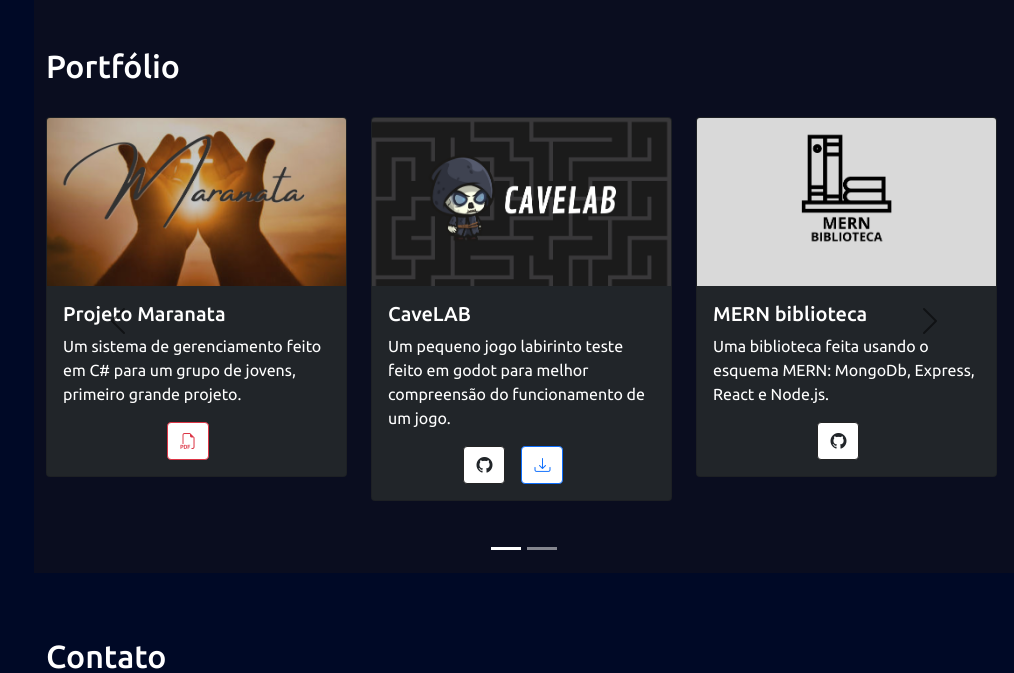
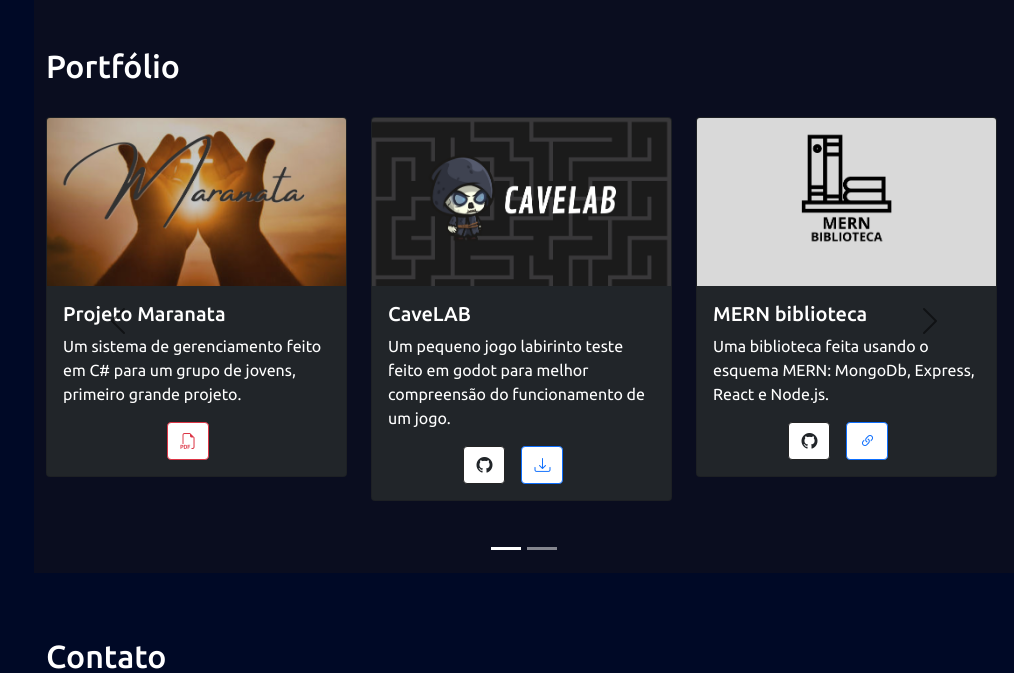
Before and after one commit to Igorio29/Portfolio-Igor-Jose-Farias, a Flask app: page / in a window 1280 px wide. Shown: the part 3397-4070 px from the top of the page, without its empty margins (266-1280 px from the left). Run offline with Flask 3, Linux system fonts and the light colour scheme; some libraries are stand-ins or nearby versions.

Commit message:
lancamento do portolio

```diff
--- a/static/style.css
+++ b/static/style.css
@@ -163,6 +163,7 @@
     left: 0;
 }
 
+
 #sobremim {
     background-color: #000926;
 }
@@ -315,6 +316,7 @@
 .github:hover {
     background-color: rgb(49, 49, 49);
     color: white;
+
 }
 
 .link {
--- a/templates/index.html
+++ b/templates/index.html
@@ -31,7 +31,7 @@
 
     <i class="bi bi-list menu-mobile"></i>
 
-    <aside id="header">
+    <aside id="header" class="header">
         <section class="profile">
             <img src="../static/img/Foto_Igor2.JPG" alt="Foto do Igor">
             <h1>Igor Farias</h1>
@@ -67,7 +67,7 @@
             </ul>
         </nav>
     </aside>
-    <main id="main">
+    <main id="main" class="main">
         <section id="inicio" class="row m-0 p-0">
             <div class="col-md-6 d-flex justify-content-center align-items-center flex-column">
                 <h2 class="text-white text-shadow">Igor Farias</h2>
@@ -317,8 +317,9 @@
                                                 <a href="https://github.com/Igorio29/CaveLabOfc" target="_blank"
                                                     class="github btn btn-outline-dark me-3"><i
                                                         class="bi-github"></i></a>
-                                                <a href="https://www.mediafire.com/file/wyq1bgtzxt4k39c/CaveLab.zip/file" target="_blank"
-                                                    class="link btn btn-outline-primary me-3"><i class="bi bi-download"></i></a>
+                                                <a href="https://www.mediafire.com/file/wyq1bgtzxt4k39c/CaveLab.zip/file"
+                                                    target="_blank" class="link btn btn-outline-primary me-3"><i
+                                                        class="bi bi-download"></i></a>
                                             </div>
                                         </div>
                                     </div>
@@ -335,6 +336,9 @@
                                                 <a href="https://github.com/Igorio29/mern_biblioteca" target="_blank"
                                                     class="github btn btn-outline-dark me-3"><i
                                                         class="bi-github"></i></a>
+                                                <a href="https://mern-biblioteca.onrender.com" target="_blank"
+                                                    class="btn link btn-outline-primary me-3"><i
+                                                        class="bi bi-link-45deg"></i></a>
                                             </div>
                                         </div>
                                     </div>
```
Also changed, not shown: app.py (line endings or trailing spaces).
